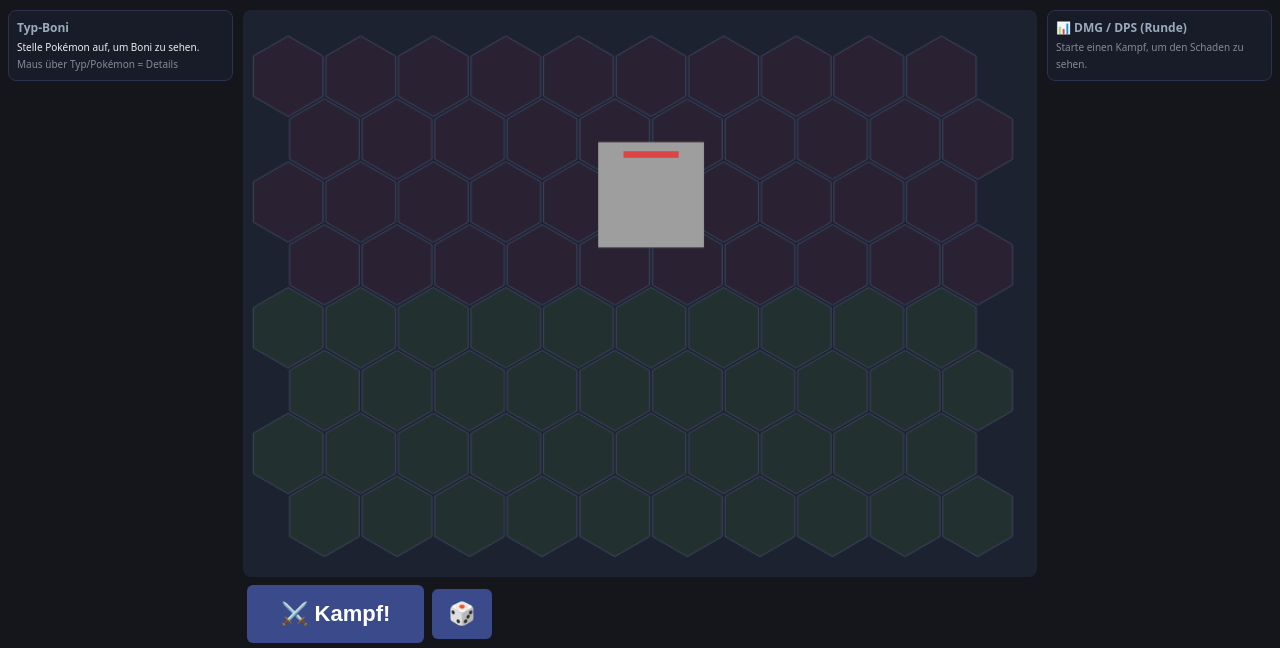
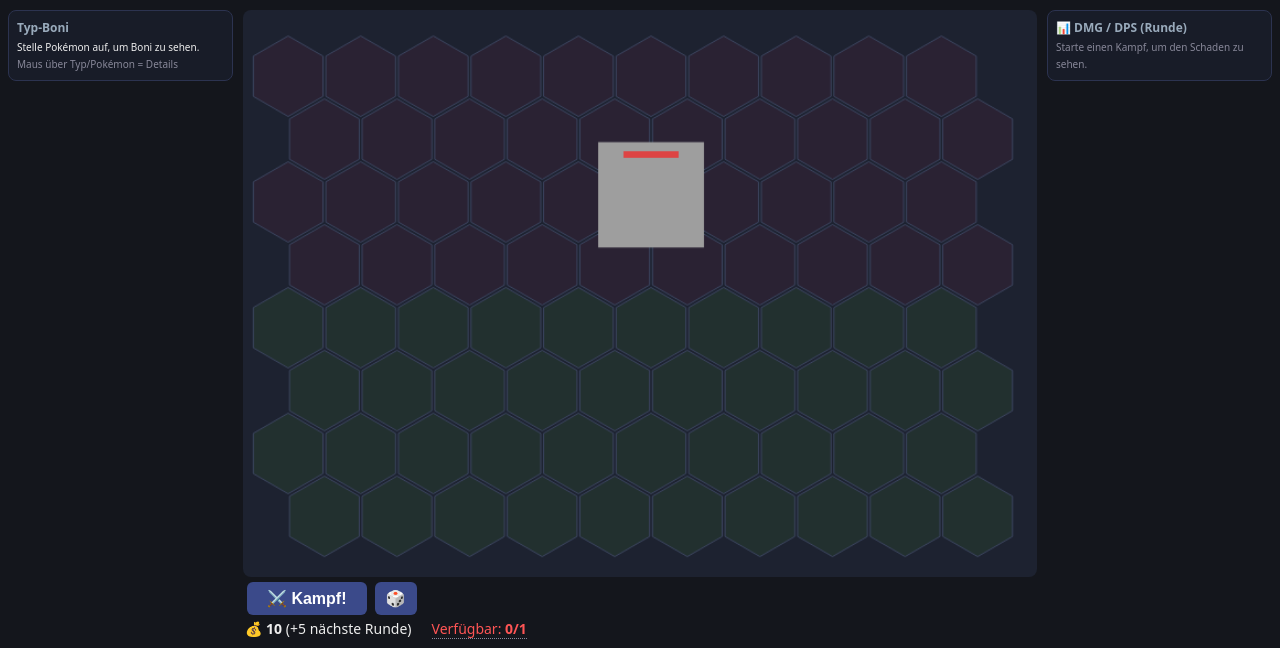
Before and after one commit to AronH4/auto-clearer, a plain HTML site: page index.html in a window 1280 px wide. Shown: the part 48-696 px from the top of the page. Drawn offline with Linux system fonts and the light colour scheme.

Commit message:
Adjust CSS styles and enemy attributes

```diff
--- a/index.html
+++ b/index.html
@@ -5,8 +5,8 @@
 body{margin:0;background:#14161c;color:#eee;font-family:system-ui,sans-serif;padding:0 8px 20px;max-width:1320px;margin:auto}
 button{background:#3b4a8a;color:#fff;border:0;border-radius:6px;padding:8px 12px;margin:2px;cursor:pointer;font-size:14px}
 button:disabled{opacity:.4}button.red{background:#a33}
-#bBattle{font-size:22px;font-weight:bold;padding:16px 34px}
-#bRoll{font-size:22px;padding:12px 16px}
+#bBattle{font-size:16px;font-weight:bold;padding:7px 20px}
+#bRoll{font-size:16px;padding:7px 11px}
 #bRestart{font-size:11px;padding:1px 6px;margin:0;line-height:1.4}
 #bTut{font-size:12px;padding:3px 9px;margin:0;background:#2f5d50;border:1px solid #4e9a85}
 #bTut:hover{background:#3b7565}
@@ -20,9 +20,9 @@ button:disabled{opacity:.4}button.red{background:#a33}
 #left,#right{position:sticky;top:56px;align-self:start;max-height:calc(100vh - 64px);overflow:auto;font-size:12px;background:#181c28;border:1px solid #2c3350;border-radius:8px;padding:8px}
 #mid{min-width:0}
 canvas{width:100%;background:#1d2230;border-radius:8px;touch-action:none;display:block}
-#ctrl{display:flex;flex-direction:column;gap:6px;padding:6px 2px}
+#ctrl{display:flex;flex-direction:column;gap:2px;padding:3px 2px}
 #btns{display:flex;flex-wrap:wrap;align-items:center;gap:4px}
-#stat{display:flex;flex-wrap:wrap;gap:4px 20px;font-size:15px}#plc{cursor:help;border-bottom:1px dotted #889}
+#stat{display:flex;flex-wrap:wrap;gap:2px 20px;font-size:14px}#plc{cursor:help;border-bottom:1px dotted #889}
 #under{text-align:center}#under h4{text-align:center;margin:12px 0 2px}
 #shop,#bench{display:flex;flex-wrap:wrap;gap:6px;margin:6px 0}#shop{justify-content:center}
 .card{width:100px;height:132px;box-sizing:border-box;border:2px solid #888;border-radius:8px;padding:4px;background:#222736;font-size:12px;
@@ -203,23 +203,23 @@ const CFG={startGold:10,income:5,reroll:2,lives:10,
   [999,[25,23,22,20,10]]
  ],
  enemy:{
-  strength:1.08,
+  strength:1.07,
   T:15,
-  fStart:1.0,
-  fEnd:1.30,
+  fStart:0.95,
+  fEnd:1.20,
   fRounds:50,
   early:1.05,
   from6:1.05,
-  from15:1.06,
-  from30:1.07,
-  from42:1.08,
+  from15:1.05,
+  from30:1.05,
+  from42:1.05,
   aspd:1.0,
   skill:2,
   def:10,
   defPerRound:1.0,
   mg:12.5,
   dmg:1.00,
-  dmgGrow:1.0
+  dmgGrow:1.05
  }
 };
 
```
